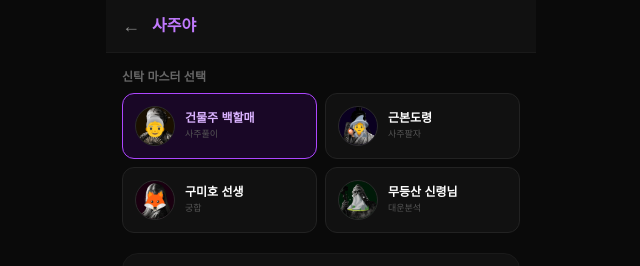
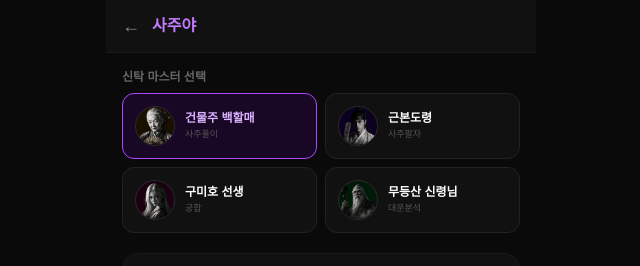
Before and after one commit to younglinam0222-rgb/sajuya, a Next.js app: page /saju in a window 1280 px wide. Shown: the top 266 px of the page, without its empty margins (319-959 px from the left). Built offline with nearby package versions, Linux system fonts and the light colour scheme.

Commit message:
Update page.tsx

```diff
--- a/app/saju/page.tsx
+++ b/app/saju/page.tsx
@@ -146,7 +146,7 @@ function SajuPageContent() {
                 <div className="w-10 h-10 rounded-full overflow-hidden flex-shrink-0 border border-[#2a2a2a] relative" style={{background:c.bgColor}}>
                   <Image src={c.image} alt={c.name} fill className="object-cover"
                     onError={(e)=>{(e.target as HTMLImageElement).style.display='none'}} />
-                  <div className="absolute inset-0 flex items-center justify-center text-xl">{c.emoji}</div>
+                  <div className="absolute inset-0 flex items-center justify-center text-xl" style={{display:'none'}}>{c.emoji}</div>
                 </div>
                 <div>
                   <div className={`text-xs font-bold ${characterId===c.id?'text-purple-300':'text-white'}`}>{c.name}</div>
```
